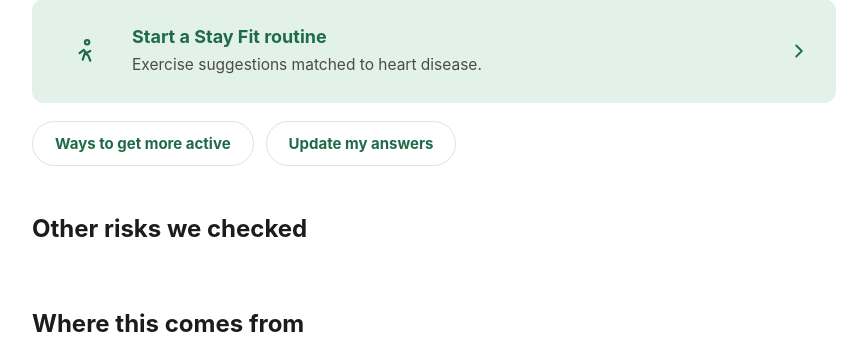
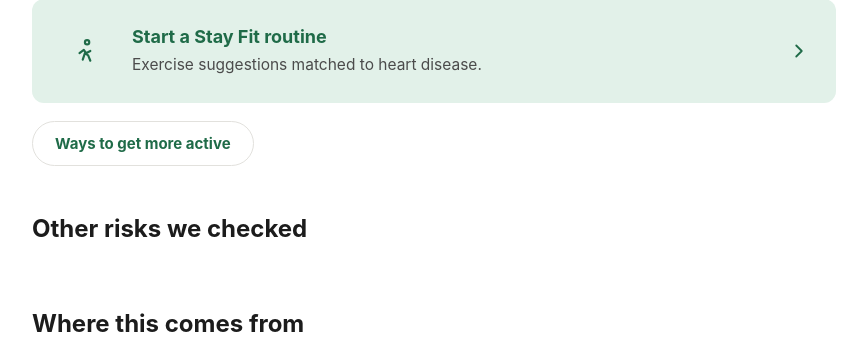
Before and after one commit to ttan0145/HealthAge, a Django app: page /readmore/ in a window 1280 px wide. Shown: the part 1684-2021 px from the top of the page, without its empty margins (206-1073 px from the left). Run offline with Django 5.2, Linux system fonts and the light colour scheme; data that the repository does not hold is empty.

Commit message:
removed the 'update my answer' button

```diff
--- a/core/templates/core/readmore.html
+++ b/core/templates/core/readmore.html
@@ -153,7 +153,6 @@
 
       <div class="rm-links">
         <a href="/stayfit/?risk={{ risk.slug }}" class="rm-link-pill">Ways to get more active</a>
-        <a href="/lifestyle/" class="rm-link-pill">Update my answers</a>
       </div>
     </section>
 
```
